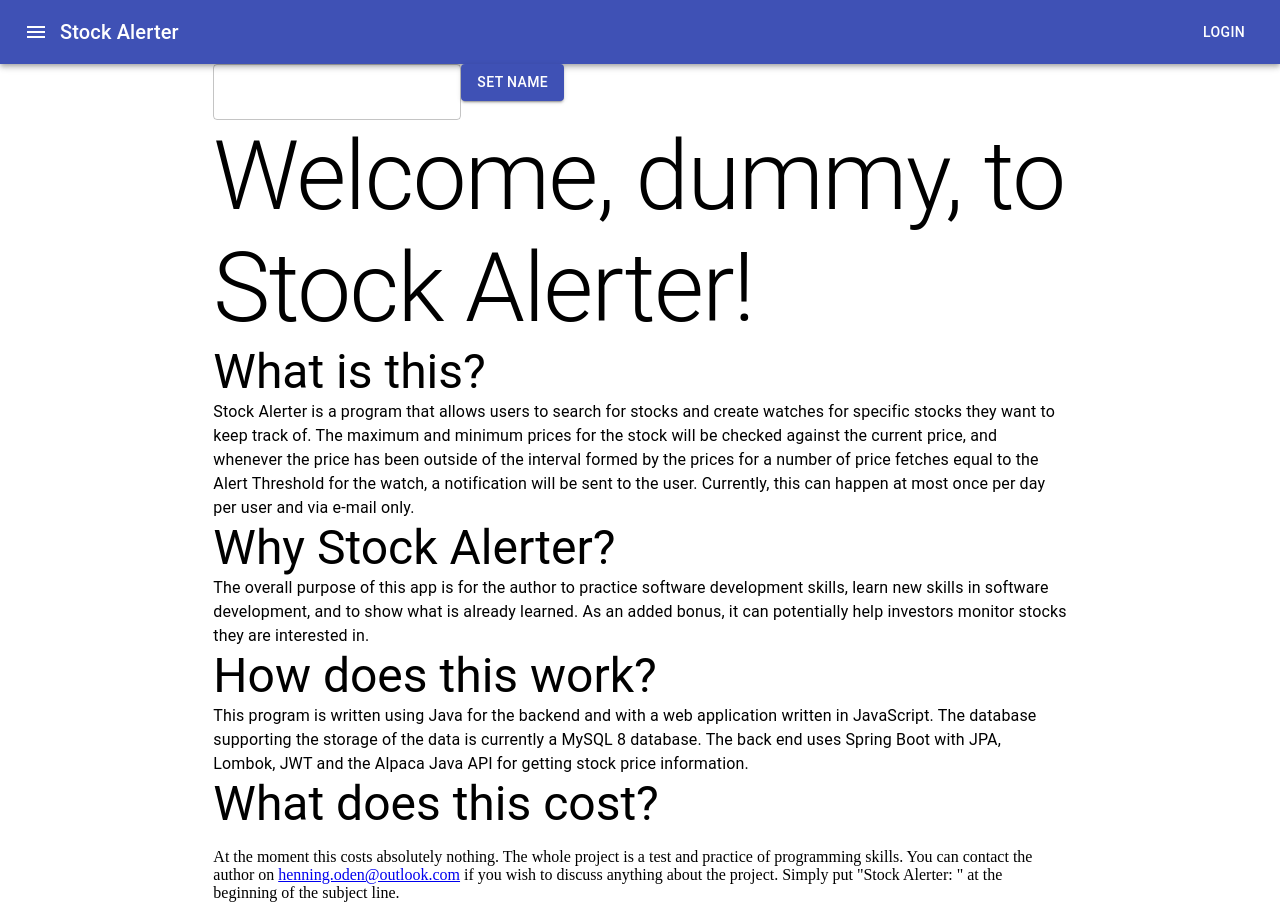
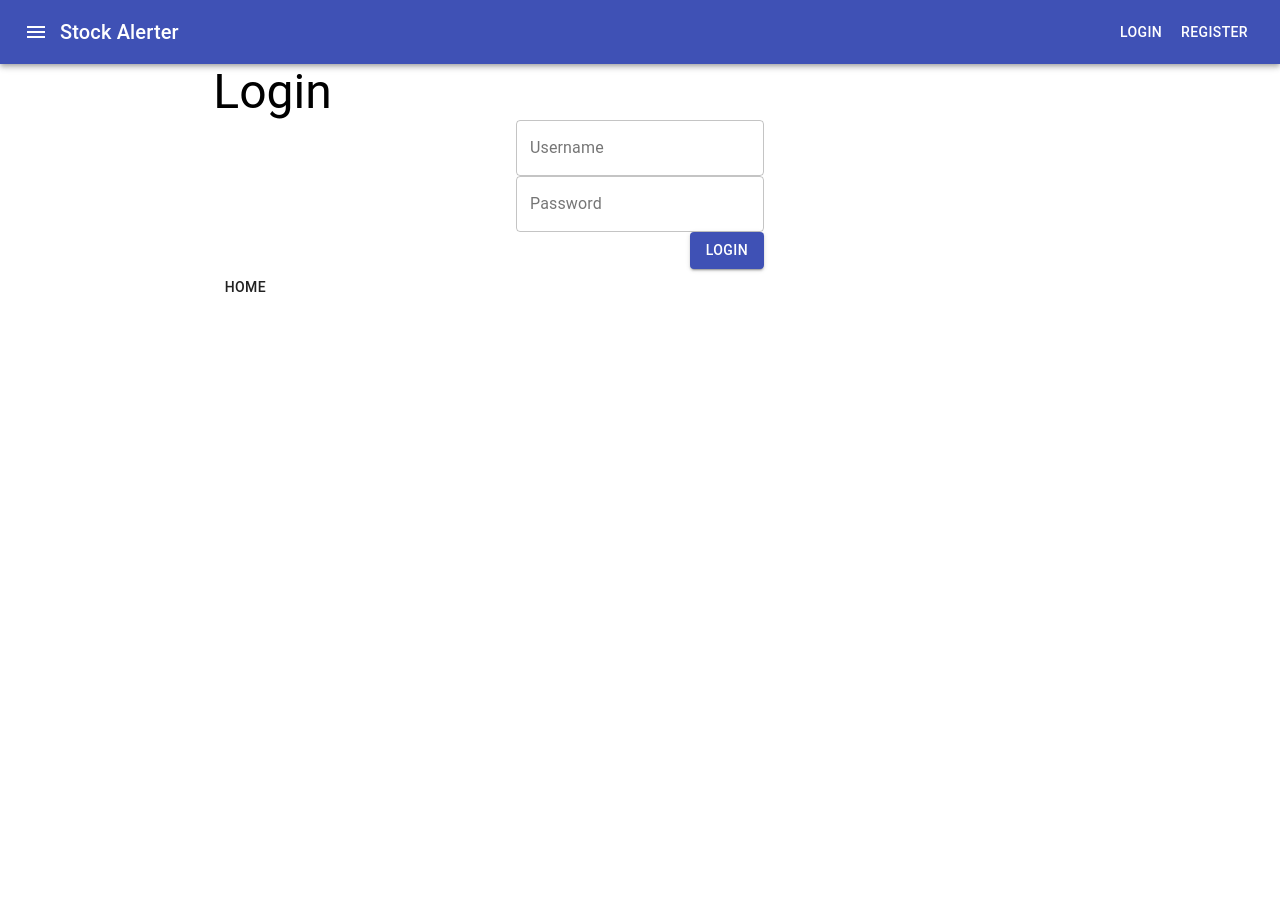
Before and after one commit to henning-oden/stock-alerter, a React (Create React App) app in the folder stockwatch-frontend/: page / in a window 1280 px wide. Both pictures are taken after a click on the button "LOGIN". After the commit the page ends 800 px from the top, so only its background shows below. Built offline with nearby package versions, Linux system fonts and the light colour scheme.

Commit message:
Basic navigation

```diff
--- a/stockwatch-frontend/src/App.js
+++ b/stockwatch-frontend/src/App.js
@@ -1,5 +1,5 @@
-import React from 'react';
-import { useContext, useState } from 'react';
+import React from "react";
+import { useContext, useState } from "react";
 import { Grid } from "@material-ui/core";
 import Header from "./Header";
 import MainContent from "./MainContent";
@@ -11,20 +11,34 @@ import StockWatchForm from "./StockWatchForm";
 import { ComponentContext } from "./ComponentProvider";
 
 const GetActiveComponent = (activeComponent) => {
-  return (DetermineActiveComponent(activeComponent));
-}
+  return DetermineActiveComponent(activeComponent);
+};
 
 const DetermineActiveComponent = (activeComponent) => {
   switch (activeComponent) {
-    case 'main':
+    case "main":
       return <MainContent />;
+    case "login":
+      return <LoginForm />;
+    case "login":
+      return <StockWatchForm />;
+    case "availableStocks":
+      return <AvailableStocks />;
+    case "watches":
+      return <YourStockWatches />;
+    case "watchForm":
+      return <StockWatchForm />;
+    case "register":
+      return <RegisterForm />;
     default:
       return null;
   }
-}
+};
 
 const App = () => {
-  const { currentComponent, setCurrentComponent } = useContext(ComponentContext);
+  const { currentComponent, setCurrentComponent } = useContext(
+    ComponentContext
+  );
   let currentlyActiveComponent = GetActiveComponent(currentComponent);
   return (
     <Grid container direction="column">
@@ -40,6 +54,6 @@ const App = () => {
       </Grid>
     </Grid>
   );
-}
+};
 
 export default App;
--- a/stockwatch-frontend/src/AvailableStocks.js
+++ b/stockwatch-frontend/src/AvailableStocks.js
@@ -1,5 +1,6 @@
-import React from "react";
+import React, { useContext } from "react";
 import { Button, Grid, makeStyles, Typography } from "@material-ui/core";
+import { ComponentContext } from "./ComponentProvider";
 
 function getStocks() {
   // Actually retrieve from database later
@@ -30,7 +31,12 @@ const useStyles = makeStyles({
   },
 });
 
+const SetStockWatchFormComponent = (setCurrentComponent) => {
+  setCurrentComponent('watchForm');
+}
+
 const AvailableStocks = () => {
+  const {currentComponent, setCurrentComponent} = useContext(ComponentContext);
   const classes = useStyles();
   return (
     <div>
@@ -43,7 +49,7 @@ const AvailableStocks = () => {
           <Grid item key={index}>
             <Typography variant="h4">{stock.code}</Typography>
             <Typography variant="h5">{stock.commonname}</Typography>
-            <Button className={classes.createWatch} color="primary">
+            <Button className={classes.createWatch} color="primary" onClick={() => SetStockWatchFormComponent(setCurrentComponent)}>
               Create Watch
             </Button>
           </Grid>
--- a/stockwatch-frontend/src/Header.js
+++ b/stockwatch-frontend/src/Header.js
@@ -1,4 +1,5 @@
 import React from "react";
+import { useContext } from 'react';
 import {
   AppBar,
   Button,
@@ -8,6 +9,15 @@ import {
   Typography,
 } from "@material-ui/core";
 import MenuIcon from "@material-ui/icons/Menu";
+import { ComponentContext } from "./ComponentProvider";
+
+const SetLoginComponent = (setCurrentComponent) => {
+  setCurrentComponent("login");
+}
+
+const SetRegisterComponent = (setCurrentComponent) => {
+  setCurrentComponent("register");
+}
 
 const useStyles = makeStyles({
   body: {
@@ -19,6 +29,7 @@ const useStyles = makeStyles({
 });
 
 const Header = () => {
+  const { currentComponent, setCurrentComponent } = useContext(ComponentContext);
   const classes = useStyles();
   return (
     <AppBar position="static" className={classes.menuBar} color="primary">
@@ -34,8 +45,11 @@ const Header = () => {
         <Typography variant="h6" className={classes.title}>
           Stock Alerter
         </Typography>
-        <Button color="inherit" edge="end">
+        <Button color="inherit" edge="end" onClick={() => {SetLoginComponent(setCurrentComponent);}}>
           Login
+        </Button>
+        <Button color="inherit" edge="end" onClick={() => {SetRegisterComponent(setCurrentComponent);}}>
+          Register
         </Button>
       </Toolbar>
     </AppBar>
--- a/stockwatch-frontend/src/Login.js
+++ b/stockwatch-frontend/src/Login.js
@@ -1,5 +1,11 @@
 import React from 'react';
-import { Button, Grid, makeStyles, TextField, Typography } from "@material-ui/core";
+import { useContext } from 'react';
+import { Button, Grid, Link, makeStyles, TextField, Typography } from "@material-ui/core";
+import { ComponentContext } from "./ComponentProvider";
+
+const SetMainContentComponent = (setCurrentComponent) => {
+  setCurrentComponent('main');
+}
 
 const useStyles = makeStyles({
     registerButton: {
@@ -8,6 +14,7 @@ const useStyles = makeStyles({
 });
 
 const LoginForm = () => {
+    const { currentComponent, setCurrentComponent } = useContext(ComponentContext);
     const classes = useStyles();
     return (
         <div>
@@ -23,12 +30,13 @@ const LoginForm = () => {
             <TextField id="password" label="Password" variant="outlined" />
           </Grid>
           <Grid item>
-              <Button className={classes.registerButton} variant="contained" color="primary" edge="end">
+              <Button className={classes.registerButton} variant="contained" color="primary" edge="end" onClick={() => alert('Not implemented')}>
                   Login
               </Button>
           </Grid>
         </Grid>
       </form>
+      <Button onClick={() => SetMainContentComponent(setCurrentComponent)}>Home</Button>
       </div>
     );
 }
--- a/stockwatch-frontend/src/MainContent.js
+++ b/stockwatch-frontend/src/MainContent.js
@@ -1,29 +1,23 @@
 import React from 'react';
 import { useContext } from 'react';
-import { MainContext } from "./MainContext";
-import { Button, TextField, Typography } from '@material-ui/core';
+import { Button, Link, TextField, Typography } from '@material-ui/core';
+import { ComponentContext } from './ComponentProvider';
 
 
-const UpdateName = (setName) => {
-    const textField = document.getElementById("nameField");
-    const userName = textField.value;
-    setName(userName);
+const SetAvailableStocksComponent = (setCurrentComponent) => {
+    setCurrentComponent("availableStocks");
 }
 
 const MainContent = () => {
-    const { name, setName } = useContext(MainContext);
+    const { currentComponent, setCurrentComponent } = useContext(ComponentContext);
     return (
         <div>
-            <TextField name="Name" variant="outlined" color="primary" id="nameField" />
-            <Button variant="contained" color="primary" onClick={() => {UpdateName(setName);}}>Set Name</Button>
-            <Typography variant="h1">
-                    Welcome, { name }, to Stock Alerter!
-                </Typography>
                 <Typography variant="h3">
                     What is this?
                 </Typography>
                 <Typography variant="body1">
                     Stock Alerter is a program that allows users to search for stocks and create watches for specific stocks they want to keep track of. The maximum and minimum prices for the stock will be checked against the current price, and whenever the price has been outside of the interval formed by the prices for a number of price fetches equal to the Alert Threshold for the watch, a notification will be sent to the user. Currently, this can happen at most once per day per user and via e-mail only.
+                    <Link onClick={(event) => {event.preventDefault(); SetAvailableStocksComponent(setCurrentComponent)}}>Click here</Link> to list the currently available stocks.
                 </Typography>
                 <Typography variant="h3">
                     Why Stock Alerter?
@@ -37,7 +31,7 @@ const MainContent = () => {
                     How does this work?
                 </Typography>
                 <Typography variant="body1">
-                    This program is written using Java for the backend and with a web application written in JavaScript. The database supporting the storage of the data is currently a MySQL 8 database. The back end uses Spring Boot with JPA, Lombok, JWT and the Alpaca Java API for getting stock price information.
+                    This program is written using Java for the backend and with a web application written in JavaScript with the React framework. The database supporting the storage of the data is currently a MySQL 8 database. The back end uses Spring Boot with JPA, Lombok, JWT and the Alpaca Java API for getting stock price information.
                 </Typography>
                 <Typography variant="h3">
                     What does this cost?
--- a/stockwatch-frontend/src/Register.js
+++ b/stockwatch-frontend/src/Register.js
@@ -36,7 +36,7 @@ const RegisterForm = () => {
             />
           </Grid>
           <Grid item>
-              <Button className={classes.registerButton} variant="contained" color="primary" edge="end">
+              <Button className={classes.registerButton} variant="contained" color="primary" edge="end" onClick={() => alert('Not implemented.')}>
                   Register
               </Button>
           </Grid>
--- a/stockwatch-frontend/src/StockWatchForm.js
+++ b/stockwatch-frontend/src/StockWatchForm.js
@@ -29,7 +29,7 @@ const StockWatchForm = (stockCode, stockWatchId) => {
             <TextField variant="outlined" id="minPrice" label="Min Price" />
           </Grid>
           <Grid item>
-            <Button variant="contained" classname={classes.createButton}>
+            <Button variant="contained" classname={classes.createButton} onClick={() => alert('Not implemented.')}>
               Create Watch
             </Button>
           </Grid>
```
